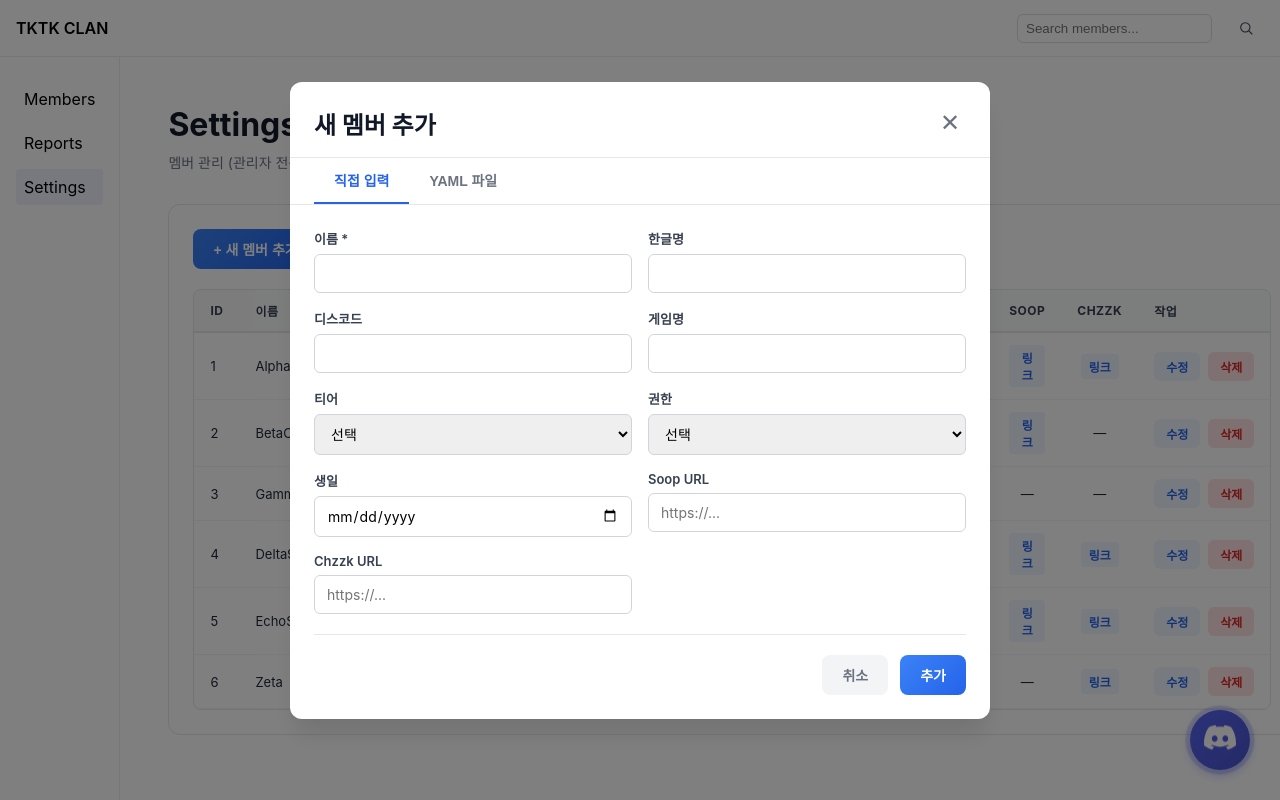
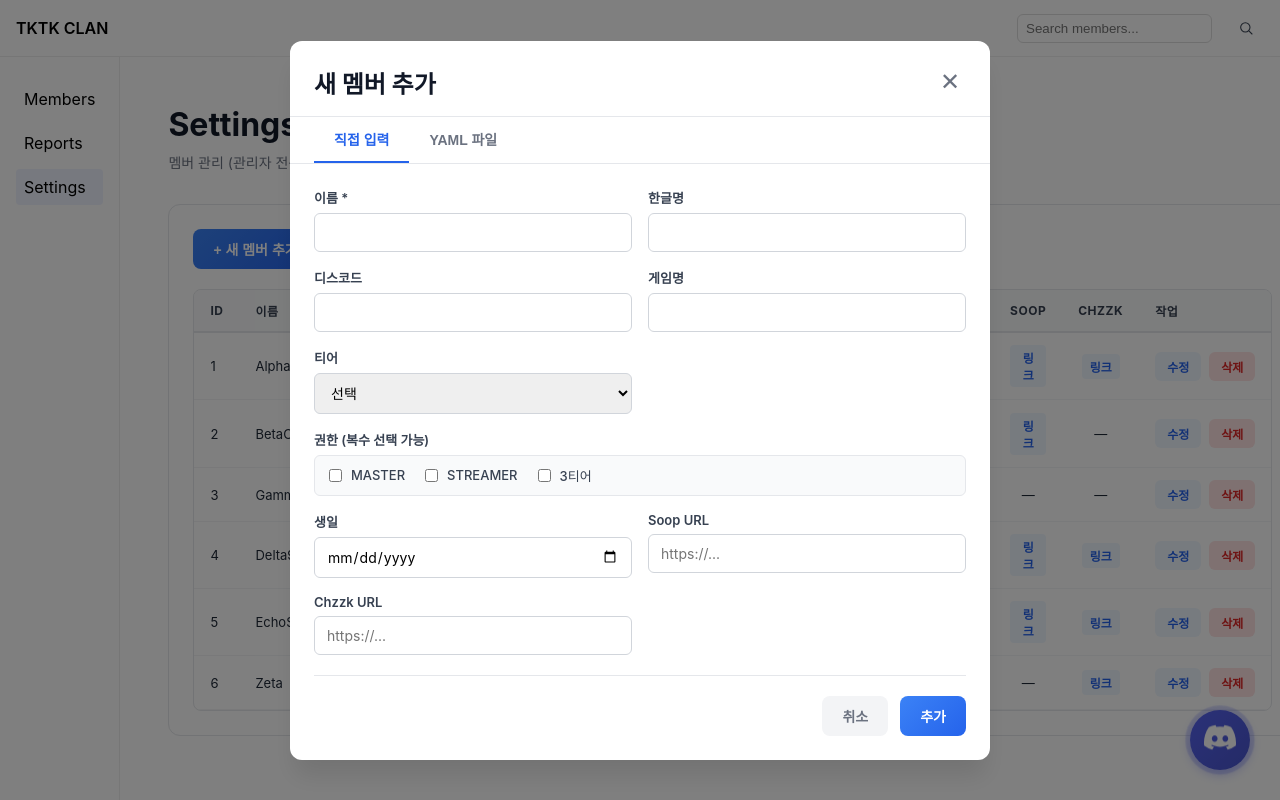
Before and after one commit to Hojeong016/TKTK, a React (Create React App) app: page /settings in a window 1280 px wide. Both pictures are taken after a click on the button "+ 새 멤버 추가". Shown: the top 800 px of the page. Built offline with nearby package versions, Linux system fonts and the light colour scheme.

Commit message:
멤버 권한 다중 선택 확장

```diff
--- a/public/data/items.json
+++ b/public/data/items.json
@@ -9,7 +9,7 @@
       "birthday": "1995-03-12"
     },
     "discord": {
-      "right": "master",
+      "right": ["master", "streamer"],
       "join": "2021-06-15"
     },
     "game": {
@@ -34,7 +34,7 @@
       "birthday": "1998-11-05"
     },
     "discord": {
-      "right": "master",
+      "right": ["master", "3tier"],
       "join": "2022-01-10"
     },
     "game": {
--- a/src/components/AddMemberModal.js
+++ b/src/components/AddMemberModal.js
@@ -12,7 +12,7 @@ export default function AddMemberModal({ isOpen, onClose }) {
     discordname: '',
     gamename: '',
     tier: '',
-    right: '',
+    rights: [],
     birthday: '',
     soopUrl: '',
     chzzkUrl: ''
@@ -25,6 +25,16 @@ export default function AddMemberModal({ isOpen, onClose }) {
       ...prev,
       [field]: value
     }));
+  };
+
+  const handleRightToggle = (rightValue) => {
+    setFormData(prev => {
+      const currentRights = prev.rights || [];
+      const newRights = currentRights.includes(rightValue)
+        ? currentRights.filter(r => r !== rightValue)
+        : [...currentRights, rightValue];
+      return { ...prev, rights: newRights };
+    });
   };
 
   const handleFileUpload = (e) => {
@@ -73,7 +83,7 @@ export default function AddMemberModal({ isOpen, onClose }) {
       discordname: '',
       gamename: '',
       tier: '',
-      right: '',
+      rights: [],
       birthday: '',
       soopUrl: '',
       chzzkUrl: ''
@@ -179,20 +189,20 @@ export default function AddMemberModal({ isOpen, onClose }) {
                 </select>
               </div>
 
-              <div className="form-group">
-                <label htmlFor="right">권한</label>
-                <select
-                  id="right"
-                  value={formData.right}
-                  onChange={(e) => handleInputChange('right', e.target.value)}
-                  className="form-select"
-                >
-                  <option value="">선택</option>
-                  <option value="master">MASTER</option>
-                  <option value="streamer">STREAMER</option>
-                  <option value="3tier">3티어</option>
-                  <option value="member">member</option>
-                </select>
+              <div className="form-group form-group-full">
+                <label>권한 (복수 선택 가능)</label>
+                <div className="rights-checkboxes-modal">
+                  {['master', 'streamer', '3tier'].map(rightOpt => (
+                    <label key={rightOpt} className="checkbox-label">
+                      <input
+                        type="checkbox"
+                        checked={(formData.rights || []).includes(rightOpt)}
+                        onChange={() => handleRightToggle(rightOpt)}
+                      />
+                      <span>{rightOpt === 'master' ? 'MASTER' : rightOpt === 'streamer' ? 'STREAMER' : '3티어'}</span>
+                    </label>
+                  ))}
+                </div>
               </div>
 
               <div className="form-group">
--- a/src/components/MemberCard.js
+++ b/src/components/MemberCard.js
@@ -20,9 +20,10 @@ export default function MemberCard({ member, onSelect }) {
   const displayName = member.info?.koreaname || member.name || gamename;
   const discordName = member.info?.discordname || '—';
   const tier = member.game?.tier || 'free';
-  const rightValue = member.discord?.right || 'member';
-  const rightLabel = getRightLabel(rightValue) || rightValue;
-  const right = String(rightValue).toLowerCase();
+
+  // right를 배열로 처리
+  const rightValue = member.discord?.right || [];
+  const rights = Array.isArray(rightValue) ? rightValue : [rightValue];
   const joinRaw = member.discord?.join;
   const joined = joinRaw ? new Date(joinRaw) : null;
   const joinedText = joined ? `${joined.getFullYear()}년 ${String(joined.getMonth()+1).padStart(2,'0')}월 ${String(joined.getDate()).padStart(2,'0')}일` : '—';
@@ -63,7 +64,15 @@ export default function MemberCard({ member, onSelect }) {
           </div>
 
           <div className="member-actions-block">
-            <div className={`badge badge-right badge-${right}`}>{rightLabel}</div>
+            {rights.map((r, index) => {
+              const rightLower = String(r).toLowerCase();
+              const rightLabel = getRightLabel(r) || r;
+              return (
+                <div key={index} className={`badge badge-right badge-${rightLower}`}>
+                  {rightLabel}
+                </div>
+              );
+            })}
           </div>
         </div>
 
--- a/src/components/MemberManagementTable.js
+++ b/src/components/MemberManagementTable.js
@@ -16,16 +16,29 @@ export default function MemberManagementTable() {
 
   const handleEdit = (member) => {
     setEditingId(member.id);
+    const rightValue = member.discord?.right || [];
+    const rights = Array.isArray(rightValue) ? rightValue : [rightValue];
+
     setEditData({
       name: member.name || '',
       koreaname: member.info?.koreaname || '',
       discordname: member.info?.discordname || '',
       gamename: member.game?.gamename || member.info?.gamename || '',
       tier: member.game?.tier || '',
-      right: member.discord?.right || '',
+      rights: rights,
       birthday: member.info?.birthday || '',
       soopUrl: member.streaming?.soop || '',
       chzzkUrl: member.streaming?.chzzk || ''
+    });
+  };
+
+  const handleRightToggle = (rightValue) => {
+    setEditData(prev => {
+      const currentRights = prev.rights || [];
+      const newRights = currentRights.includes(rightValue)
+        ? currentRights.filter(r => r !== rightValue)
+        : [...currentRights, rightValue];
+      return { ...prev, rights: newRights };
     });
   };
 
@@ -185,19 +198,30 @@ export default function MemberManagementTable() {
                   {/* 권한 */}
                   <td>
                     {isEditing ? (
-                      <select
-                        value={editData.right}
-                        onChange={(e) => handleInputChange('right', e.target.value)}
-                        className="table-select"
-                      >
-                        <option value="">선택</option>
-                        <option value="master">MASTER</option>
-                        <option value="streamer">STREAMER</option>
-                        <option value="3tier">3티어</option>
-                        <option value="member">member</option>
-                      </select>
+                      <div className="rights-checkboxes">
+                        {['master', 'streamer', '3tier'].map(rightOpt => (
+                          <label key={rightOpt} className="checkbox-label">
+                            <input
+                              type="checkbox"
+                              checked={(editData.rights || []).includes(rightOpt)}
+                              onChange={() => handleRightToggle(rightOpt)}
+                            />
+                            <span>{getRightLabel(rightOpt)}</span>
+                          </label>
+                        ))}
+                      </div>
                     ) : (
-                      getRightLabel(member.discord?.right) || member.discord?.right || '—'
+                      <div className="rights-display">
+                        {(() => {
+                          const rightValue = member.discord?.right || [];
+                          const rights = Array.isArray(rightValue) ? rightValue : [rightValue];
+                          return rights.map((r, idx) => (
+                            <span key={idx} className="right-badge-small">
+                              {getRightLabel(r) || r}
+                            </span>
+                          ));
+                        })()}
+                      </div>
                     )}
                   </td>
 
--- a/src/styles/components.css
+++ b/src/styles/components.css
@@ -193,7 +193,8 @@
 
 /* badges */
 .badge { display:inline-flex; align-items:center; padding:6px 10px; border-radius:999px; font-weight:700; font-size:12px; text-transform:capitalize; }
-.badge-right { margin-left: 8px; }
+.badge-right { margin-left: 4px; }
+.badge-right:first-child { margin-left: 8px; }
 .badge-master { background:#fef3c7; color:#92400e; }
 .badge-streamer { background:#ddd6fe; color:#5b21b6; }
 .badge-3tier { background:#d1fae5; color:#065f46; }
@@ -332,6 +333,19 @@
 
 /* member top/sub */
 .member-sub, .td-sub { color:#6b7280; font-size:12px; margin-top:4px; }
+.td-rights {
+  display: flex;
+  gap: 4px;
+  flex-wrap: wrap;
+}
+.right-tag {
+  font-size: 10px;
+  font-weight: 600;
+  padding: 2px 6px;
+  border-radius: 4px;
+  background: #f3f4f6;
+  color: #6b7280;
+}
 
 /* birthday small line */
 .member-birthday { font-size:13px; color:#6b7280; margin-top:6px; }
@@ -413,9 +427,10 @@
 .member-actions-block {
   margin-left: 12px;
   display: flex;
-  gap: 8px;
+  gap: 4px;
   align-items: center;
   flex: 0 0 auto;
+  flex-wrap: wrap;
 }
 
 /* 이름 텍스트가 길 경우 생략부호 처리 */
--- a/src/styles/settings.css
+++ b/src/styles/settings.css
@@ -132,6 +132,48 @@
   width: 20px;
   height: 20px;
   object-fit: contain;
+}
+
+/* Rights Checkboxes */
+.rights-checkboxes {
+  display: flex;
+  flex-direction: column;
+  gap: 6px;
+}
+
+.checkbox-label {
+  display: flex;
+  align-items: center;
+  gap: 6px;
+  font-size: 12px;
+  cursor: pointer;
+  user-select: none;
+}
+
+.checkbox-label input[type="checkbox"] {
+  cursor: pointer;
+}
+
+.checkbox-label span {
+  font-weight: 500;
+  color: #374151;
+}
+
+/* Rights Display */
+.rights-display {
+  display: flex;
+  gap: 4px;
+  flex-wrap: wrap;
+}
+
+.right-badge-small {
+  font-size: 10px;
+  font-weight: 600;
+  padding: 3px 8px;
+  border-radius: 4px;
+  background: #f3f4f6;
+  color: #6b7280;
+  white-space: nowrap;
 }
 
 /* Birthday Cell */
@@ -337,6 +379,19 @@
   display: flex;
   flex-direction: column;
   gap: 6px;
+}
+
+.form-group-full {
+  grid-column: 1 / -1;
+}
+
+.rights-checkboxes-modal {
+  display: flex;
+  gap: 16px;
+  padding: 10px;
+  background: #f9fafb;
+  border-radius: 6px;
+  border: 1px solid #e5e7eb;
 }
 
 .form-group label {
```
Also changed, not shown: src/components/MemberTable.js (+12 -3 lines).
